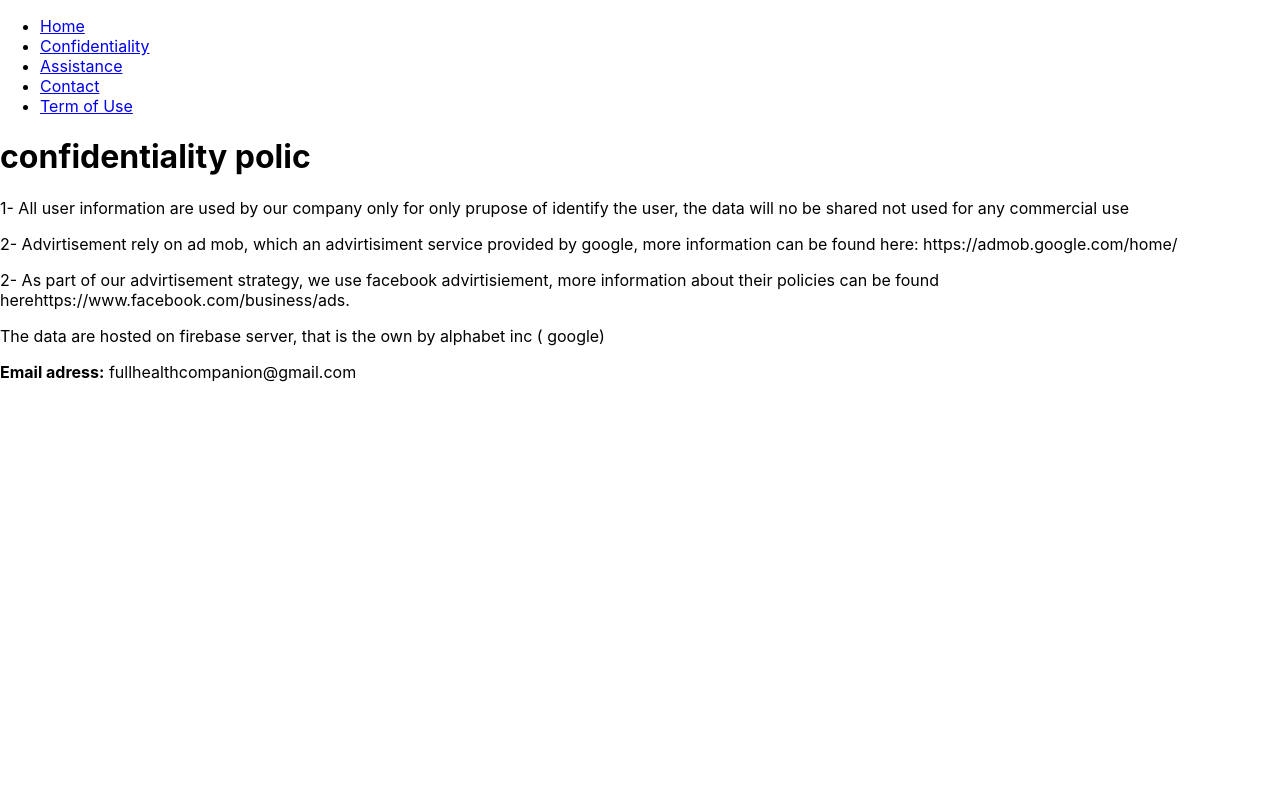
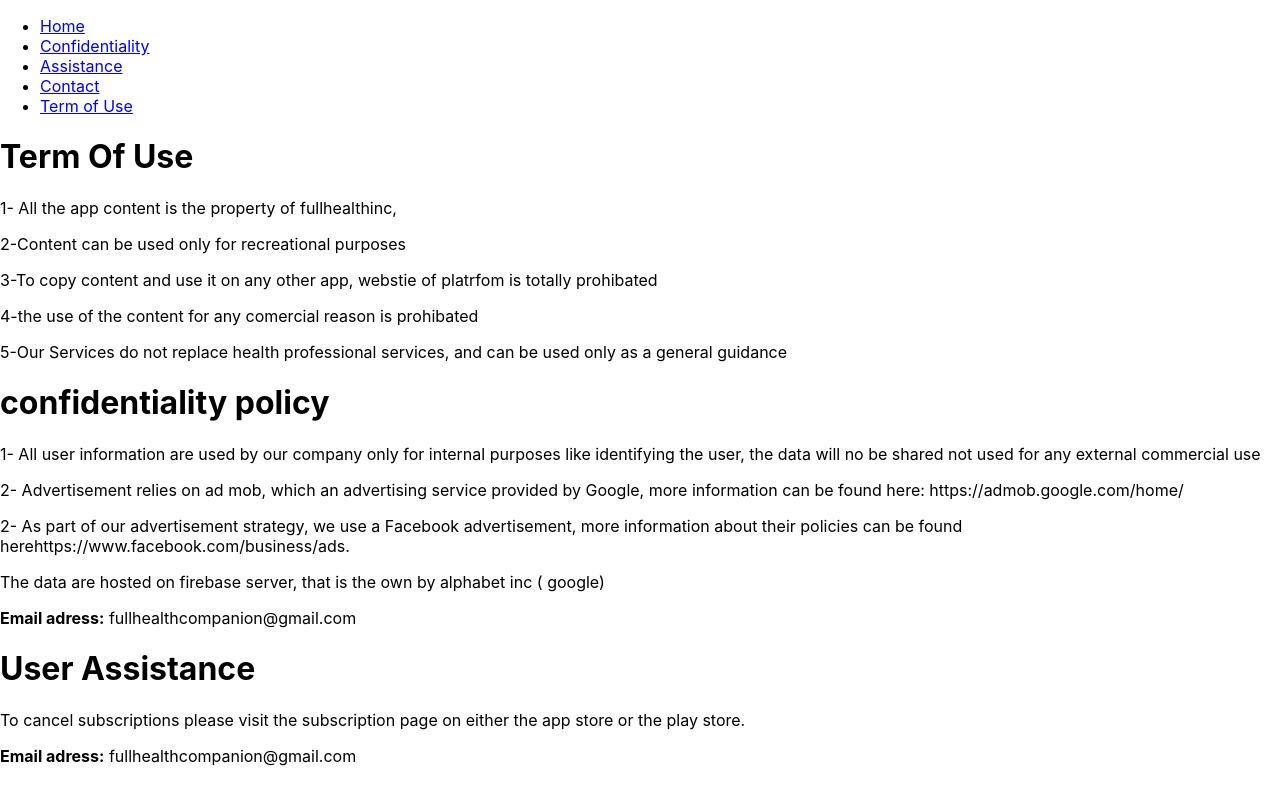
Before and after one commit to selimbenmrad/FullHealthInc, a React (Create React App) app: page /Confidentiality in a window 1280 px wide. Shown: the top 791 px of the page. Built offline with nearby package versions, Linux system fonts and the light colour scheme.

Commit message:
selim regler des bugt

```diff
--- a/package.json
+++ b/package.json
@@ -36,6 +36,6 @@
     ]
   },
   "devDependencies": {
-    "gh-pages": "^3.1.0"
+    "gh-pages": "^3.2.3"
   }
 }
--- a/src/App.js
+++ b/src/App.js
@@ -33,21 +33,11 @@ export default function App() {
             <Link to="/Term of Use">Term of Use</Link>
           </li>
         </ul>
+        <TermOfUse />
+        <Confidentiality />
+        <Assistance />
+        <Contact />
 
-        <Switch>
-          <Route path="/Confidentiality">
-            <Confidentiality />
-          </Route>
-          <Route path="/Assistance">
-            <Assistance />
-          </Route>
-          <Route path="/Contact">
-            <Contact />
-          </Route>
-          <Route path="/Term Of Use">
-            <TermOfUse />
-          </Route>
-        </Switch>
       </div>
     </Router>
   );
--- a/src/Assistance.js
+++ b/src/Assistance.js
@@ -6,7 +6,7 @@ function Assistance() {
     <h1>User Assistance</h1>
 
 
-     <p>to cancel subscriptions please visit the subscription page on either the app store or the play store.</p>
+     <p>To cancel subscriptions please visit the subscription page on either the app store or the play store.</p>
      <p><b> Email adress:</b> fullhealthcompanion@gmail.com </p>
 
 
--- a/src/Confidentiality.js
+++ b/src/Confidentiality.js
@@ -4,14 +4,14 @@ function Assistance() {
   return (
 
     <body>
-    <h1>confidentiality polic </h1>
+    <h1>confidentiality policy </h1>
 
-    <p> 1- All user information are used by our company only for only prupose of identify the user, the data will no be shared not used for any commercial use</p>
-    <p> 2- Advirtisement rely on ad mob, which an advirtisiment service provided by google, more information can be found here:
+    <p> 1- All user information are used by our company only for internal purposes like identifying the user, the data will no be shared not used for any external commercial use</p>
+    <p> 2- Advertisement relies on ad mob, which an advertising service provided by Google, more information can be found here:
     https://admob.google.com/home/
     </p>
 
-    <p> 2- As part of our advirtisement strategy, we use facebook advirtisiement, more information about their policies can be found herehttps://www.facebook.com/business/ads.
+    <p> 2- As part of our advertisement strategy, we use a Facebook advertisement, more information about their policies can be found herehttps://www.facebook.com/business/ads.
     </p>
 
       <p> The data are hosted on firebase server, that is the own by alphabet inc ( google)</p>
--- a/src/TermOfUse.js
+++ b/src/TermOfUse.js
@@ -11,7 +11,9 @@ function Assistance() {
       <p> 2-Content can be used only for recreational purposes</p>
       <p>  3-To copy content and use it on any other app, webstie of platrfom is totally prohibated</p>
     <p>4-the use of the content for any comercial reason is prohibated</p>
-    </body>
+<p>5-Our Services do not replace health professional services, and can be used only as a general guidance</p>
+
+</body>
   );
 }
 
```
Also changed, not shown: src/reportWebVitals.js (added, +13 -0 lines), 1 other file (tests, documents, lock files or other folders).
